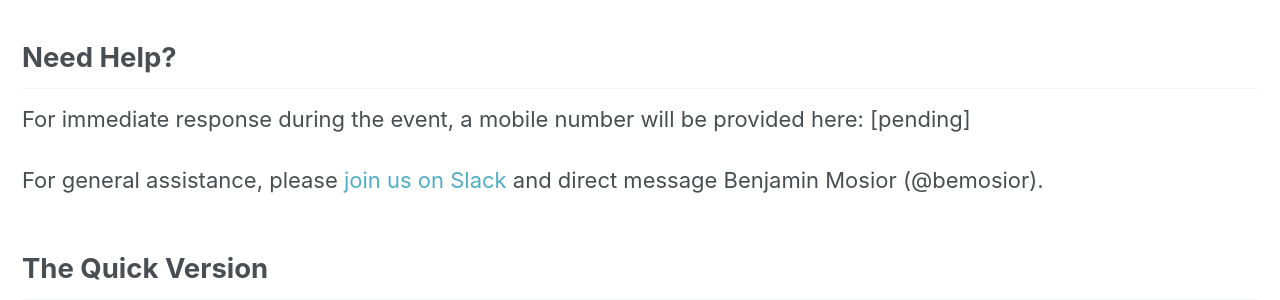
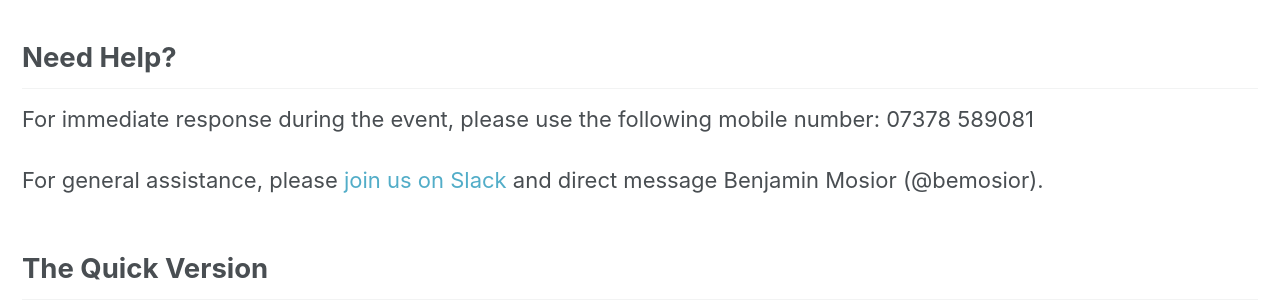
Before and after one commit to mapcampcommittee/mapcampcommittee.github.io, a Jekyll site: the page built from _pages/code_of_conduct.html, in a window 1280 px wide. Shown: the part 377-677 px from the top of the page. Built offline with Jekyll 4.4.1, drawn with Linux system fonts in a browser that asks for light colours.

Commit message:
Add phone number.

```diff
--- a/_pages/code_of_conduct.html
+++ b/_pages/code_of_conduct.html
@@ -12,7 +12,7 @@ classes:
 
 <h2>Need Help?</h2>
 
-<p>For immediate response during the event, a mobile number will be provided here: [pending]</p>
+<p></strong>For immediate response during the event, please use the following mobile number: 07378 589081</strong></p>
 
 <p>For general assistance, please <a href="https://mapcamp.signup.team/" target="_blank">join us on Slack</a> and direct message Benjamin Mosior (@bemosior).</p>
 
```
